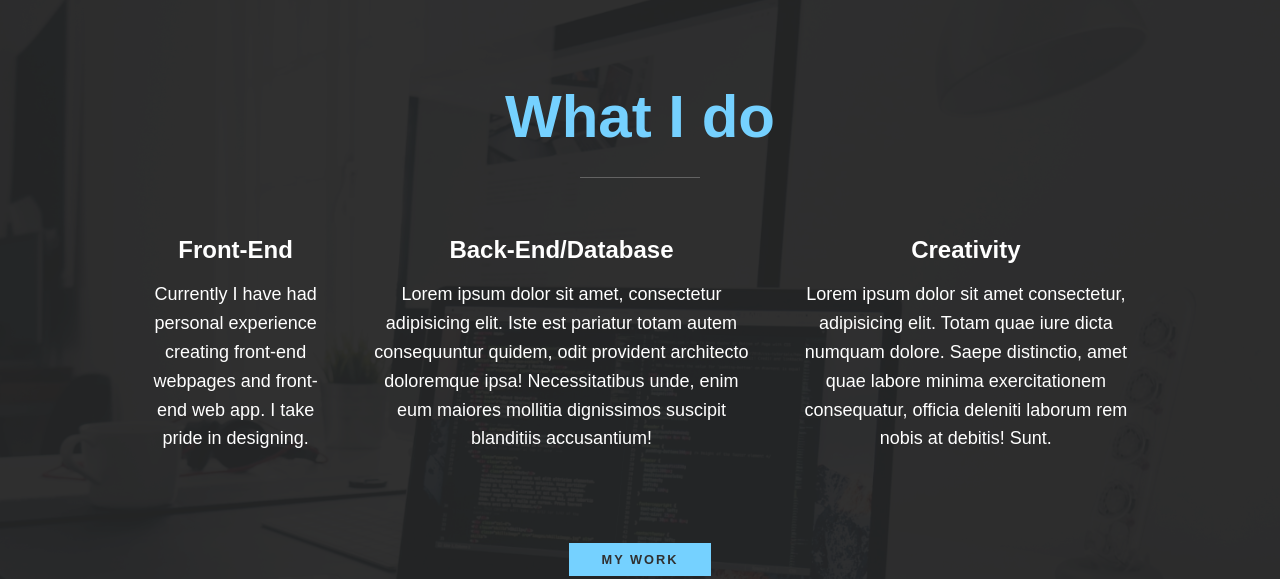
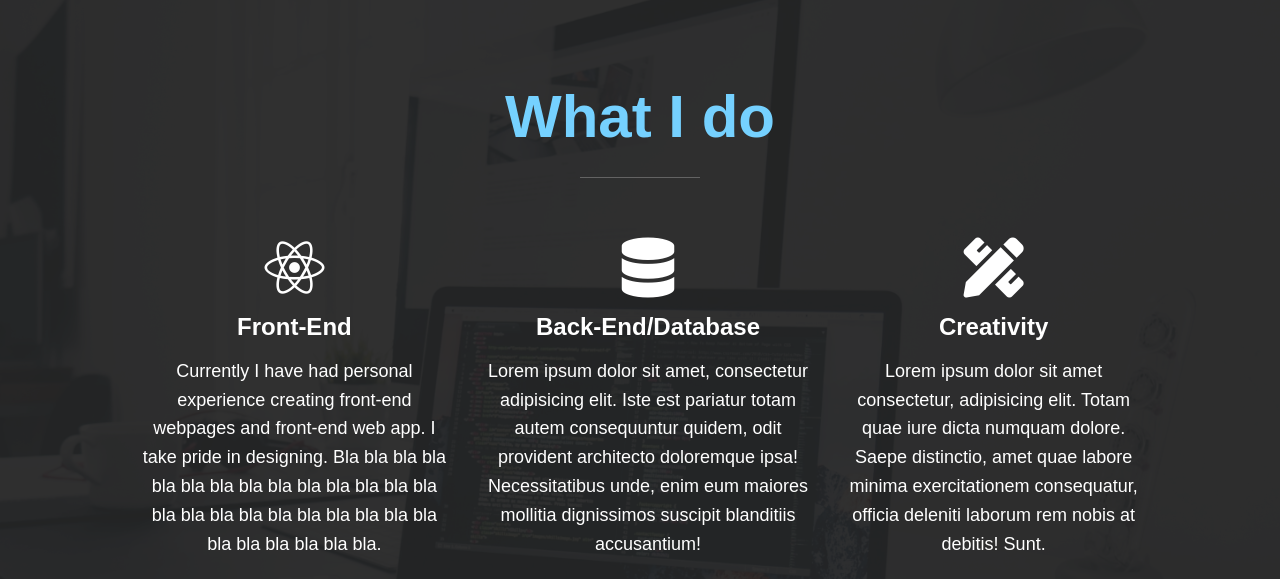
Before and after one commit to J-Turner-Dev/J-Turner-Dev.github.io, a plain HTML site: page index.html in a window 1280 px wide. Shown: the part 455-1034 px from the top of the page. Drawn offline with nearby package versions, Linux system fonts and the light colour scheme; a web font is replaced by a local one.

Commit message:
Section improvements

```diff
--- a/css/style.css
+++ b/css/style.css
@@ -16,6 +16,8 @@
   --clr-light: #fff;
   --clr-dark: #303030;
   --clr-accent: #75d1ff /*#16e0bd*/;
+  --clr-accent2: #ff8e47;
+  --clr-accent3: #fff06d;
 
   --fs-h1: 2.5rem;
   --fs-h2: 2.25rem;
@@ -325,6 +327,10 @@ header {
   margin: 0 auto;
 }
 
+.icon {
+  padding-bottom: 0.8em;
+}
+
 @media (min-width: 800px) {
   .services {
     display: flex;
--- a/index.html
+++ b/index.html
@@ -3,7 +3,7 @@
   <head>
     <meta charset="UTF-8" />
     <meta name="viewport" content="width=device-width, initial-scale=1.0" />
-    <title>Dev Portfolio Website</title>
+    <title>JTurner Dev</title>
     <link
       rel="stylesheet"
       href="https://cdnjs.cloudflare.com/ajax/libs/normalize/7.0.0/normalize.min.css"
@@ -44,6 +44,9 @@
           <li class="nav__item">
             <a href="#work" class="nav__link">My Projects</a>
           </li>
+          <li class="nav__item">
+            <a href="#links" class="nav__link">Links</a>
+          </li>
         </ul>
       </nav>
     </header>
@@ -68,15 +71,23 @@
       <h2 class="section__title section__title--services">What I do</h2>
       <div class="services">
         <div class="service">
+          <div class="icon">
+            <h2><i class="fab fa-react"></i></h2>
+          </div>
           <h3>Front-End</h3>
           <p>
             Currently I have had personal experience creating front-end webpages
-            and front-end web app. I take pride in designing.
+            and front-end web app. I take pride in designing. Bla bla bla bla
+            bla bla bla bla bla bla bla bla bla bla bla bla bla bla bla bla bla
+            bla bla bla bla bla bla bla bla bla.
           </p>
         </div>
         <!-- close service -->
 
         <div class="service">
+          <div class="icon">
+            <h2><i class="fas fa-database"></i></h2>
+          </div>
           <h3>Back-End/Database</h3>
           <p>
             Lorem ipsum dolor sit amet, consectetur adipisicing elit. Iste est
@@ -88,6 +99,9 @@
         <!-- close service -->
 
         <div class="service">
+          <div class="icon">
+            <h2><i class="fas fa-pencil-ruler"></i></h2>
+          </div>
           <h3>Creativity</h3>
           <p>
             Lorem ipsum dolor sit amet consectetur, adipisicing elit. Totam quae
@@ -202,20 +216,20 @@
     </section>
 
     <!-- Footer -->
-    <footer class="footer">
-      <a href="mailto:jturner.dev@gmail.com" class="footer__link"
-        >jturner.dev@gmail.com</a
-      >
+    <footer class="footer" id="links">
+      <a href="mailto:jturner.dev@gmail.com" class="footer__link">
+        jturner.dev@gmail.com
+      </a>
       <ul class="social-list">
         <li class="social-list__item">
-          <a class="social-list__link" href="https://github.com/J-Turner-Dev"
-            ><i class="fab fa-github"></i
-          ></a>
+          <a class="social-list__link" href="https://github.com/J-Turner-Dev">
+            <i class="fab fa-github"></i>
+          </a>
         </li>
         <li class="social-list__item">
-          <a class="social-list__link" href="https://codepen.io/J-Turner-Dev"
-            ><i class="fab fa-codepen"></i
-          ></a>
+          <a class="social-list__link" href="https://codepen.io/J-Turner-Dev">
+            <i class="fab fa-codepen"></i>
+          </a>
         </li>
       </ul>
     </footer>
```
